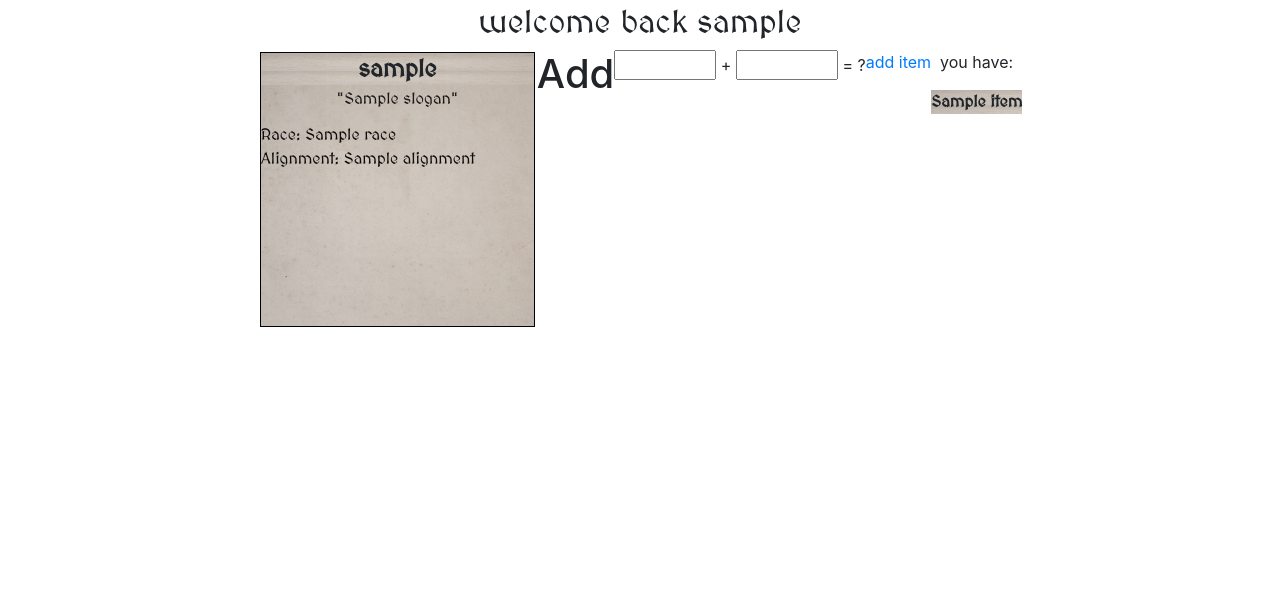
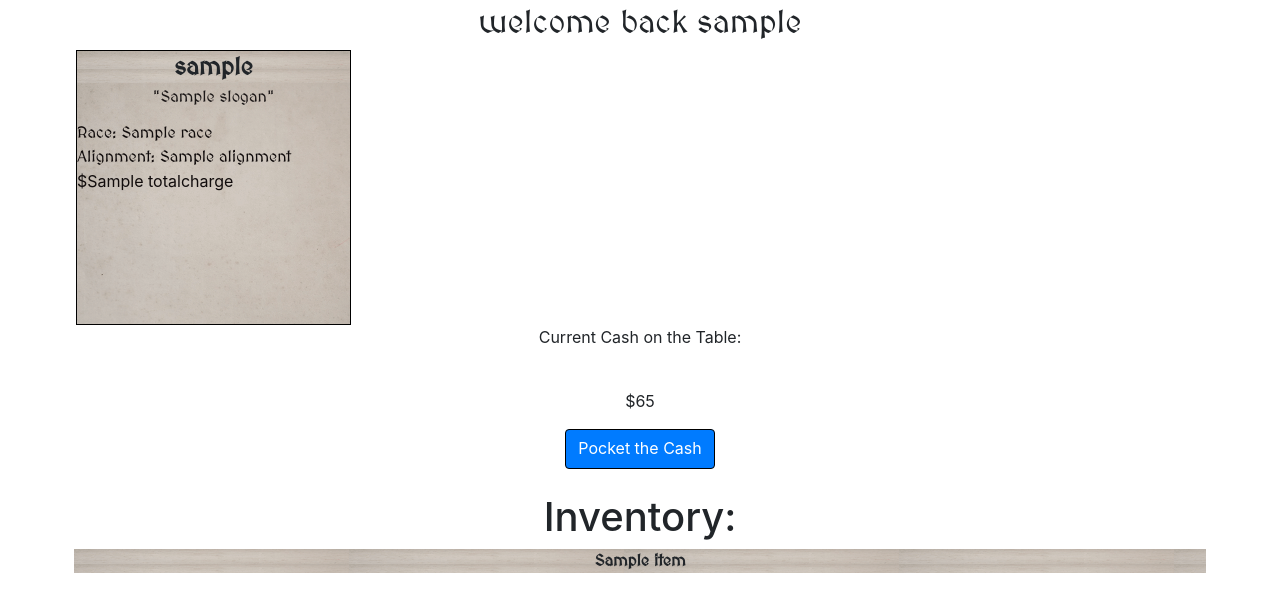
Before and after one commit to theslantedroom/legitdev, a Flask app: template templates/index.html in a window 1280 px wide. Shown: the part 66-678 px from the top of the page. Run offline with Flask 2, Linux system fonts and the light colour scheme; the template is opened without the code that fills it: most values are stand-ins (such as "Sample title", 1, 10 or a date in 2020); some libraries are stand-ins or nearby versions.

Commit message:
push update

```diff
--- a/application.py
+++ b/application.py
@@ -57,19 +57,42 @@ db = SQL(os.getenv("DATABASE_URL"))
 os.environ["DEBUSSY"] = "1"
 
 # gets a json with data
+# @login_required
+# @app.route('/serverAI')
+# def serverAI():
+#     userID = session["user_id"]
+#     username = db.execute("SELECT username FROM users WHERE id = :id", id=userID)[0]['username']
+#     print(username)
+
+#     newItem = request.args.get('newItem', 0, type=str)
+#     b = request.args.get('b', 0, type=str)
+
+#     result = newItem + ' ' + b
+#     # add item into DB inventory
+#     db.execute("INSERT INTO inventory (id, username, itemname) VALUES(?, ?, ?)", userID, username, result)
+#     return jsonify(result=result)
+
+# gets a json with data
 @login_required
-@app.route('/serverAI')
-def serverAI():
+@app.route('/commitCharge')
+def commitCharge():
     userID = session["user_id"]
-    username = db.execute("SELECT username FROM users WHERE id = :id", id=userID)[0]['username']
-    print(username)
+    userdata = db.execute("SELECT username, totalcharge FROM users WHERE id = :id", id=userID)[0]
+    print('xxxxxxxxx',userdata)
+    username = userdata['username']
+    currentcharge = int(userdata['totalcharge'])
+    newCharge = request.args.get('newCharge', 0, type=int)
+    totalcharge = currentcharge + newCharge
+    print('totalcharge', totalcharge)
 
-    newItem = request.args.get('newItem', 0, type=str)
-    b = request.args.get('b', 0, type=str)
 
-    result = newItem + ' ' + b
+    result = newCharge
 
-    db.execute("INSERT INTO inventory (id, username, itemname) VALUES(?, ?, ?)", userID, username, result)
+    db.execute("UPDATE users SET totalcharge = :totalcharge WHERE id = :id",id=userID, totalcharge=totalcharge,)
+
+
+
+
     return jsonify(result=result)
 
 @app.route("/")
@@ -203,7 +226,7 @@ def showusers():
         # print('listusers ',users)
         listUsers = []
         for user in users:
-            userdata = list((user['id'] ,user['username'], user['slogan'], user['alignment'], user['race'] ))
+            userdata = list((user['id'] ,user['username'], user['slogan'], user['alignment'], user['race'], user['totalcharge'] ))
             listUsers.append(userdata)
 
     return render_template("showusers.html", listUsers=listUsers)
--- a/static/js/script.js
+++ b/static/js/script.js
@@ -1,29 +1,50 @@
+let charge = 0
+
+// specifies code that should run once the browser is done loading the basic parts of the page.
 $(function() {
-    // bind to button, specifies a function that should run when the user clicked on the element. If that function returns false, the default behavior will not kick in (in this case, navigate to the # URL).
-    $('a#calculate').bind('click', function() {
+    // // bind to button, specifies a function that should run when the user clicked on the element. If that function returns false, the default behavior will not kick in (in this case, navigate to the # URL).
+    // $('a#calculate').bind('click', function() {
 
-        // sends a GET request to url and will send the contents of the data object as query parameters. Once the data arrived, it will call the given function with the return value as argument. Note that we can use the $SCRIPT_ROOT variable here that we set earlier.
-        $.getJSON($SCRIPT_ROOT + '/serverAI', {
-            newItem: $('input[name="newItem"]').val(),
-            b: $('input[name="b"]').val()
+    //     // sends a GET request to url and will send the contents of the data object as query parameters. Once the data arrived, it will call the given function with the return value as argument. Note that we can use the $SCRIPT_ROOT variable here that we set earlier. calls serverAI in app.py
+    //     $.getJSON($SCRIPT_ROOT + '/serverAI', {
+    //         newItem: $('input[name="newItem"]').val(),
+    //         b: $('input[name="b"]').val()
+    //     }, function(data) {
+    //         $("#result").text(data.result);
+    //         console.log('result', data.result);
+    //         $( "#inventoryCard" ).append( "<p class='cardName textmedieval'>" + data.result + "</p>" );
+    //     });
+    //     return false;
+    // });
+
+    // commits charge to DB
+    $('a#commitCharge').bind('click', function() {
+        // sends a GET request to url and will send the contents of the data object as query parameters. Once the data arrived, it will call the given function with the return value as argument. Note that we can use the $SCRIPT_ROOT variable here that we set earlier. calls serverAI in app.py
+        $.getJSON($SCRIPT_ROOT + '/commitCharge', {
+            newCharge: charge
         }, function(data) {
-            $("#result").text(data.result);
-            console.log('result', data.result);
-            $( "#inventoryCard" ).append( "<p class='cardName textmedieval'>" + data.result + "</p>" );
+            let currentCharge = parseInt(document.getElementById('cardChargeTotal').innerHTML);
+            console.log('currentCHarge', currentCharge);
+            let updatedCharge = charge + currentCharge;
+            console.log('updatedCharge',updatedCharge);
+            $( "#cardChargeTotal" ).text(updatedCharge);
+            charge = 0;
         });
         return false;
     });
 });
 
+// Charge Display
+let chargeDisplay = document.getElementById("chargeHtml");
+
 
 // COUNTER
-// var myVar = setInterval(myTimer, 100);
-// var t = 0
-// function myTimer() {
-// var d = new Date();
-// document.getElementById("demo").innerHTML = t;
-// t += 1;
-// }
-//   function myStopFunction() {
-//     clearInterval(myVar);
-//   }
+
+var chargeInterval = setInterval(indexTimer, 100);
+function indexTimer() {
+    chargeDisplay.innerHTML = charge;
+    charge += 1;
+}
+  function myStopFunction() {
+    clearInterval(chargeInterval);
+  }
--- a/static/styles.css
+++ b/static/styles.css
@@ -33,9 +33,15 @@ main img
 .profileLayout
 {
     width: 100%;
-    display: flex;
-    flex-wrap: wrap;
+    /* display: flex; */
+    /* flex-wrap: wrap; */
     justify-content: center;
+    flex-direction: column;
+}
+#commitCharge
+{
+    border: 1px solid #000;
+    height: 40px;
 }
 
 .profileCard
--- a/templates/index.html
+++ b/templates/index.html
@@ -19,26 +19,34 @@
         <p class="cardslogan textmedieval">"{{ userdata[0]["slogan"] }}"</p>
         <p class="cardleft textmedieval"> Race: {{ userdata[0]["race"] }}</p>
         <p class="cardleft textmedieval">Alignment: {{ userdata[0]["alignment"] }}</p>
-
+        <p class="cardleft">$<span id="cardChargeTotal" class="totalCharge">{{ userdata[0]["totalcharge"] }}</span></p>
     </div>
 
 
 
-    <h1>Add</h1>
+    <!-- <h1>Add</h1>
     <p><input type=text size=5 name=newItem> +
-   <input type=text size=5 name=b> =
-   <span id=result>?</span>
-    <p><a href=# id=calculate>add item</a>
+    <input type=text size=5 name=b> =
+    <span id=result>?</span>
+    <p><a href=# id=calculate>add item</a> -->
 
-   <!-- <p>A script on this page starts this clock:</p>
-   <p id="demo"></p>
 
-   <button onclick="myStopFunction()">Stop time</button> -->
+
+    <p>Current Cash on the Table: </p><br>
+    <p>$<span id="chargeHtml">charge</span></p>
+     <!-- Commit Charge and Reset counter Button-->
+    <a href=# class='btn btn-primary' id=commitCharge>Pocket the Cash</a>
+    <br><br>
+
+
+
+   <!-- <button onclick="myStopFunction()">Stop Charge</button> -->
+
 
 
 
     <div class="">
-        <p>you have:</p>
+        <h1>Inventory:</h1>
         <div id="inventoryCard">
         {% for item in listInv %}
             <p class="cardName textmedieval">{{ item }}</p>
--- a/templates/showusers.html
+++ b/templates/showusers.html
@@ -17,6 +17,7 @@ leaderboard
         <p class="cardslogan textmedieval">"{{ user[2] }}"</p>
         <p class="cardleft textmedieval"> Race: {{ user[4] }}</p>
         <p class="cardleft textmedieval">Alignment: {{ user[3] }}</p>
+        <p class="cardleft">$<span id="cardChargeTotal" class="totalCharge">{{ user[5] }}</span></p>
 
     </div>
 
```
